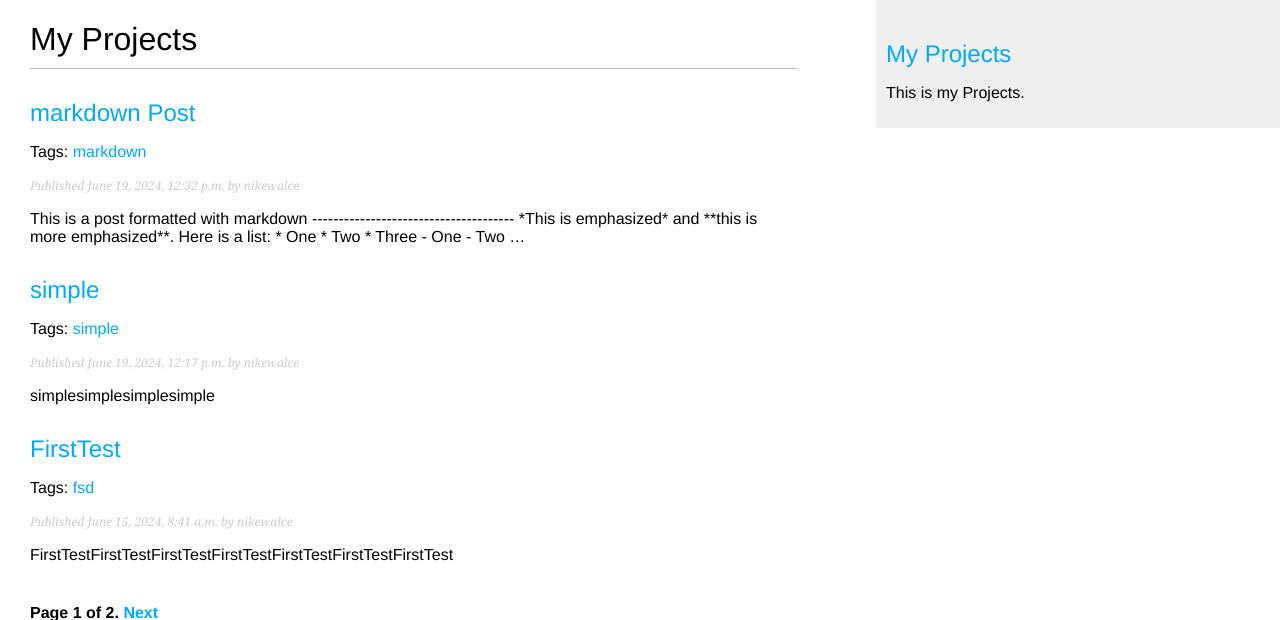
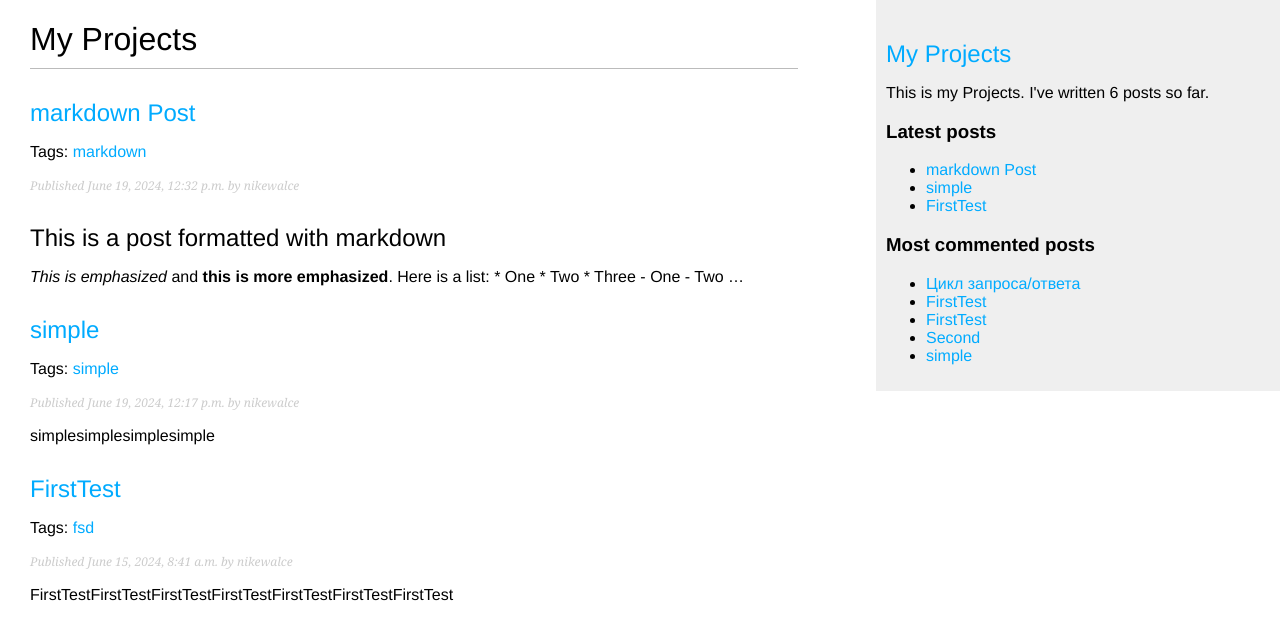
Before and after one commit to nikewalce/Portfolio, a Django app: page / in a window 1280 px wide. Shown: the top 620 px of the page. Run offline with Django 4.2, Linux system fonts and the light colour scheme; data comes from the database, SQL or seed files in the repository; both versions use the stored data as it was after the commit; parts of the project's set-up code (start-up, migrations or seed data) failed here and were passed over.

Commit message:
sitemap
sitemap

```diff
--- a/Portfolio/Portfolio/settings.py
+++ b/Portfolio/Portfolio/settings.py
@@ -15,7 +15,7 @@ DEBUG = True
 
 ALLOWED_HOSTS = []
 
-
+SITE_ID = 1
 """Класс BlogConfig – это конфигурация приложения. Теперь Django знает,
 что для этого проекта приложение является активным, и сможет загружать
 модели приложения"""
@@ -27,7 +27,9 @@ INSTALLED_APPS = [
     'django.contrib.messages',
     'django.contrib.staticfiles',
     'Projects.apps.ProjectsConfig',
-    'taggit'
+    'taggit',
+    'django.contrib.sites',
+    'django.contrib.sitemaps',
 ]
 
 MIDDLEWARE = [
--- a/Portfolio/Portfolio/urls.py
+++ b/Portfolio/Portfolio/urls.py
@@ -1,9 +1,15 @@
 from django.contrib import admin
 from django.urls import path, include
+from django.contrib.sitemaps.views import sitemap
+import Projects.sitemaps
 
+sitemaps = {
+'posts': Projects.sitemaps.PostSitemap,
+}
 
 urlpatterns = [
     path('admin/', admin.site.urls),
     path('', include('Projects.urls', namespace='default')),
     path('Projects/', include('Projects.urls', namespace='Projects')),
+    path('sitemap.xml', sitemap, {'sitemaps': sitemaps}, name='django.contrib.sitemaps.views.sitemap')
 ]
--- a/Portfolio/Projects/templates/Projects/base.html
+++ b/Portfolio/Projects/templates/Projects/base.html
@@ -1,5 +1,6 @@
 <!DOCTYPE html>
 {% load static %}
+{% load Projects_tags %}
 <html>
 <head>
     <title>{% block title %}{% endblock %}</title>
@@ -12,7 +13,26 @@
     </div>
     <div id="sidebar">
         <a href="{% url 'Projects:post_list' %}"><h2>My Projects</h2></a>
-        <p>This is my Projects.</p>
+        <p>
+            This is my Projects.
+            I've written {% total_posts %} posts so far.
+        </p>
+        <!--Здесь вызывается шаблонный тег, передающий число отображаемых постов, и шаблон прорисовывается прямо на месте с заданным контекстом-->
+        <h3>Latest posts</h3>
+        {% show_latest_posts 3 %}
+
+        <!--В приведенном ниже исходном коде результат сохраняется в конкретноприкладной переменной, используя аргумент as, за которым следует имя переменной. В качестве шаблонного тега используется {% get_most_commented_posts
+as most_commented_posts %}, чтобы сохранить результат шаблонного тега в новой
+переменной с именем most_commented_posts. Затем возвращенные посты отображаются, используя HTML-элемент в виде неупорядоченного списка-->
+        <h3>Most commented posts</h3>
+        {% get_most_commented_posts as most_commented_posts %}
+        <ul>
+            {% for post in most_commented_posts %}
+            <li>
+                <a href="{{ post.get_absolute_url }}">{{ post.title }}</a>
+            </li>
+            {% endfor %}
+        </ul>
     </div>
 </body>
 </html>
--- a/Portfolio/Projects/templates/Projects/post/detail.html
+++ b/Portfolio/Projects/templates/Projects/post/detail.html
@@ -1,4 +1,5 @@
 {% extends "Projects/base.html" %}
+{% load Projects_tags %}
 
 {% block title %}{{ post.title }}{% endblock %}
 
@@ -7,7 +8,10 @@
     <p class="date">
         Published {{ post.publish }} by {{ post.author }}
     </p>
-    {{ post.body|linebreaks }}
+    <!--{{ post.body|linebreaks }}-->
+<!--Данный фильтр не только преобразовывает разрывы
+строк в теги <p>, но и конвертирует форматирование Markdown в HTML-->
+    {{ post.body|markdown }}
     <p>
         <a href="{% url 'Projects:post_share' post.id %}">
          Share this post
--- /dev/null
+++ b/Portfolio/Projects/templates/Projects/post/latest_posts.html
@@ -0,0 +1,9 @@
+<!--В приведенном выше исходном коде отображается неупорядоченный список постов, используя возвращаемую вашим шаблонным тегом переменную
+latest_posts-->
+<ul>
+  {% for post in latest_posts %}
+    <li>
+      <a href="{{ post.get_absolute_url }}">{{ post.title }}</a>
+    </li>
+  {% endfor %}
+</ul>
--- a/Portfolio/Projects/templates/Projects/post/list.html
+++ b/Portfolio/Projects/templates/Projects/post/list.html
@@ -1,6 +1,7 @@
 <!--сообщает Django, что надо наследовать от
 шаблона Projects/base.html-->
 {% extends "Projects/base.html" %}
+{% load Projects_tags %}
 
 {% block title %}My Projects{% endblock %}
 
@@ -31,7 +32,11 @@
         </p>
         <!--truncatewords усекает значение до указанного числа слов, а linebreaks конвертирует результат
 в разрывы строк в формате HTML-->
-        {{ post.body|truncatewords:30|linebreaks }}
+<!--        {{ post.body|truncatewords:30|linebreaks }}-->
+
+        <!--Этот фильтр преобразовывает контент в формате Markdown в формат HTML. Поэтому мы заменили приведенный выше фильтр truncatewords
+фильтром truncatewords_html. Данный фильтр усекает строку после определенного числа слов, избегая незакрытых HTML-тегов-->
+        {{ post.body|markdown|truncatewords_html:30 }}
     {% endfor %}
     <!--Подключаем разбивку по страницам-->
     {% include "pagination.html" with page=posts %}
--- /dev/null
+++ b/Portfolio/Projects/templatetags/Projects_tags.py
@@ -0,0 +1,39 @@
+from django import template
+from ..models import Post
+from django.db.models import Count
+from django.utils.safestring import mark_safe
+import markdown
+
+register = template.Library()
+
+#простой шаблонный тег, который возвращает число опубликованных в блоге постов
+'''Если есть потребность зарегистрировать ее под другим именем, то это можно сделать, указав атрибут
+name, например @register.simple_tag(name='my_tag')'''
+@register.simple_tag
+def total_posts():
+    return Post.published.count()
+
+'''В приведенном выше исходном коде мы зарегистрировали шаблонный
+тег, применяя декоратор @register.inclusion_tag. Используя blog/post/latest_posts.html, был указан шаблон, который будет прорисовываться возвращенными значениями. Шаблонный тег будет принимать опциональный
+параметр count, который по умолчанию равен 5. Этот параметр позволит
+задавать число отображаемых постов. Данная переменная используется для
+того, чтобы ограничивать результаты запроса Post.published.order_by('-publish')[:count].'''
+@register.inclusion_tag('Projects/post/latest_posts.html')
+def show_latest_posts(count=5):
+    latest_posts = Post.published.order_by('-publish')[:count]
+    return {'latest_posts': latest_posts}
+
+
+'''В приведенном ниже шаблонном теге с по мощью функции annotate() формируется набор запросов QuerySet, чтобы агрегировать общее число комментариев к каждому посту. Функция агрегирования Count используется для
+сохранения количества комментариев в вычисляемом поле total_comments по
+каждому объекту Post. Набор запросов QuerySet упорядочивается по вычисляемому полю в убывающем порядке. Также предоставляется опциональная
+переменная count, чтобы ограничивать общее число возвращаемых объектов'''
+@register.simple_tag
+def get_most_commented_posts(count=5):
+    return Post.published.annotate(
+                total_comments=Count('comments')
+                ).order_by('-total_comments')[:count]
+
+@register.filter(name='markdown')
+def markdown_format(text):
+    return mark_safe(markdown.markdown(text))
```
Also changed, not shown: Portfolio/Projects/sitemaps.py (added, +15 -0 lines), Portfolio/Projects/templatetags/__init__.py (added), Portfolio/db.sqlite3.
